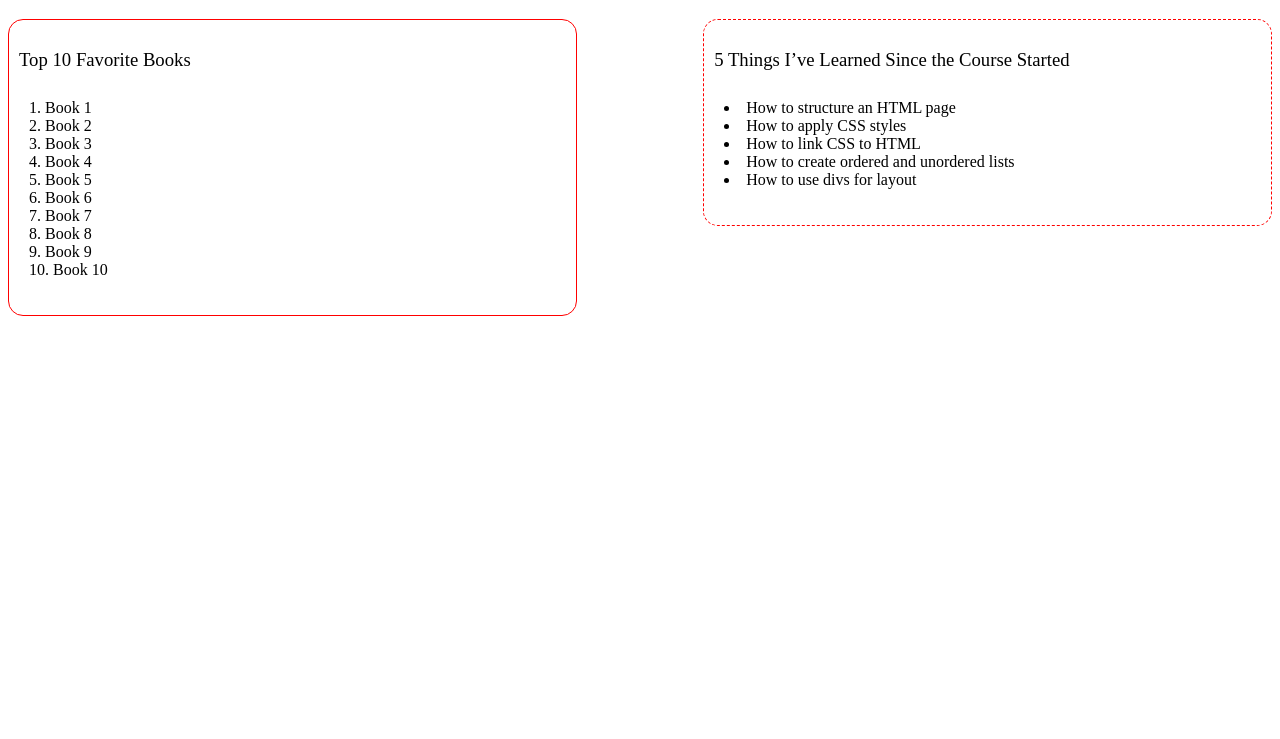
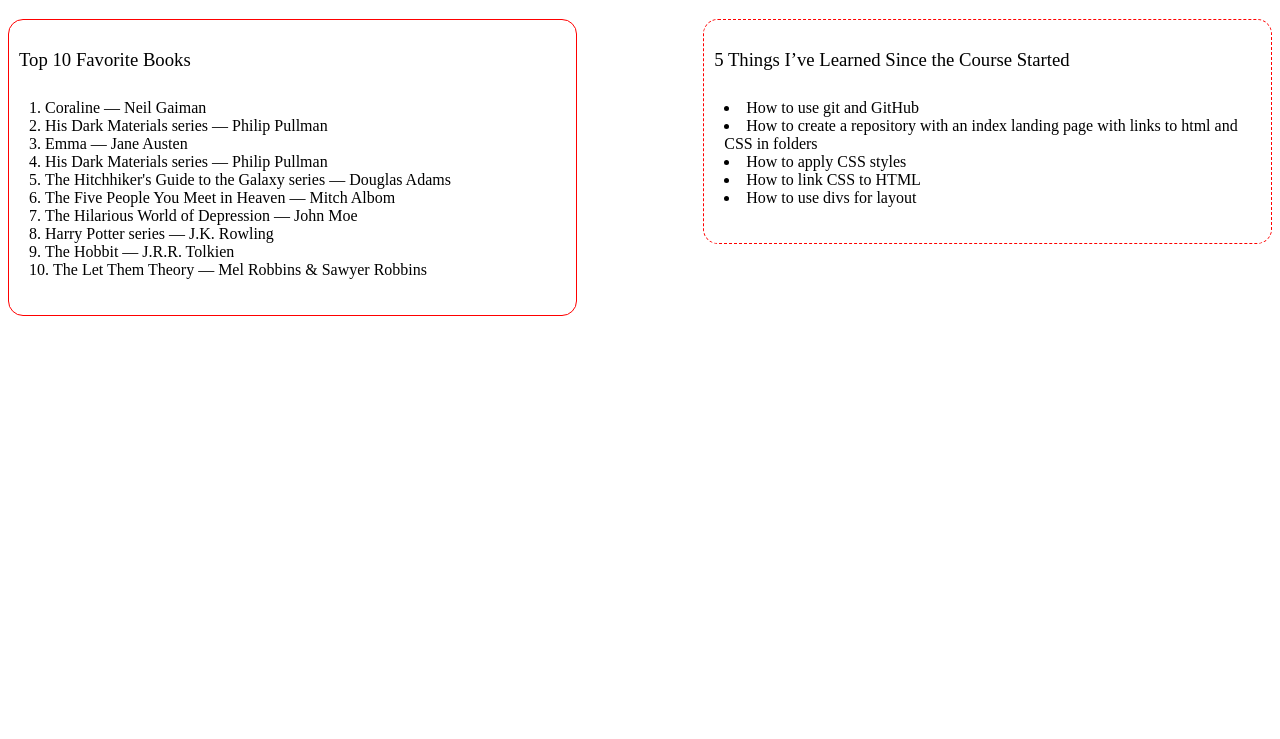
Before and after one commit to AuroraC25/csd-340, a plain HTML site: page module-3/crippen_mod3_3.html in a window 1280 px wide. Shown: the part 61-800 px from the top of the page. Drawn offline with Linux system fonts and the light colour scheme.

Commit message:
update module-3

```diff
--- a/module-3/crippen_mod3_3.html
+++ b/module-3/crippen_mod3_3.html
@@ -26,16 +26,16 @@
 
 			<!--On a new line, make a top ten list of your favorite books using an ordered list-->
             <ol>
-                <li>Book 1</li>
-                <li>Book 2</li>
-                <li>Book 3</li>
-                <li>Book 4</li>
-                <li>Book 5</li>
-                <li>Book 6</li>
-                <li>Book 7</li>
-                <li>Book 8</li>
-                <li>Book 9</li>
-                <li>Book 10</li>
+                <li>Coraline — Neil Gaiman</li>
+                <li>His Dark Materials series — Philip Pullman</li>
+                <li>Emma — Jane Austen</li>
+                <li>His Dark Materials series — Philip Pullman</li>
+                <li>The Hitchhiker's Guide to the Galaxy series — Douglas Adams</li>
+                <li>The Five People You Meet in Heaven — Mitch Albom</li>
+                <li>The Hilarious World of Depression — John Moe</li>
+                <li>Harry Potter series — J.K. Rowling</li>
+                <li>The Hobbit — J.R.R. Tolkien</li>
+                <li>The Let Them Theory — Mel Robbins & Sawyer Robbins</li>
             </ol>
         </div>
 
@@ -46,10 +46,10 @@
 
 			<!--On a new line, list five things you’ve learned since the course started using an unordered list-->
             <ul>
-                <li>How to structure an HTML page</li>
+                <li>How to use git and GitHub</li>
+                <li>How to create a repository with an index landing page with links to html and CSS in folders</li>
                 <li>How to apply CSS styles</li>
                 <li>How to link CSS to HTML</li>
-                <li>How to create ordered and unordered lists</li>
                 <li>How to use divs for layout</li>
             </ul>
         </div>
```
